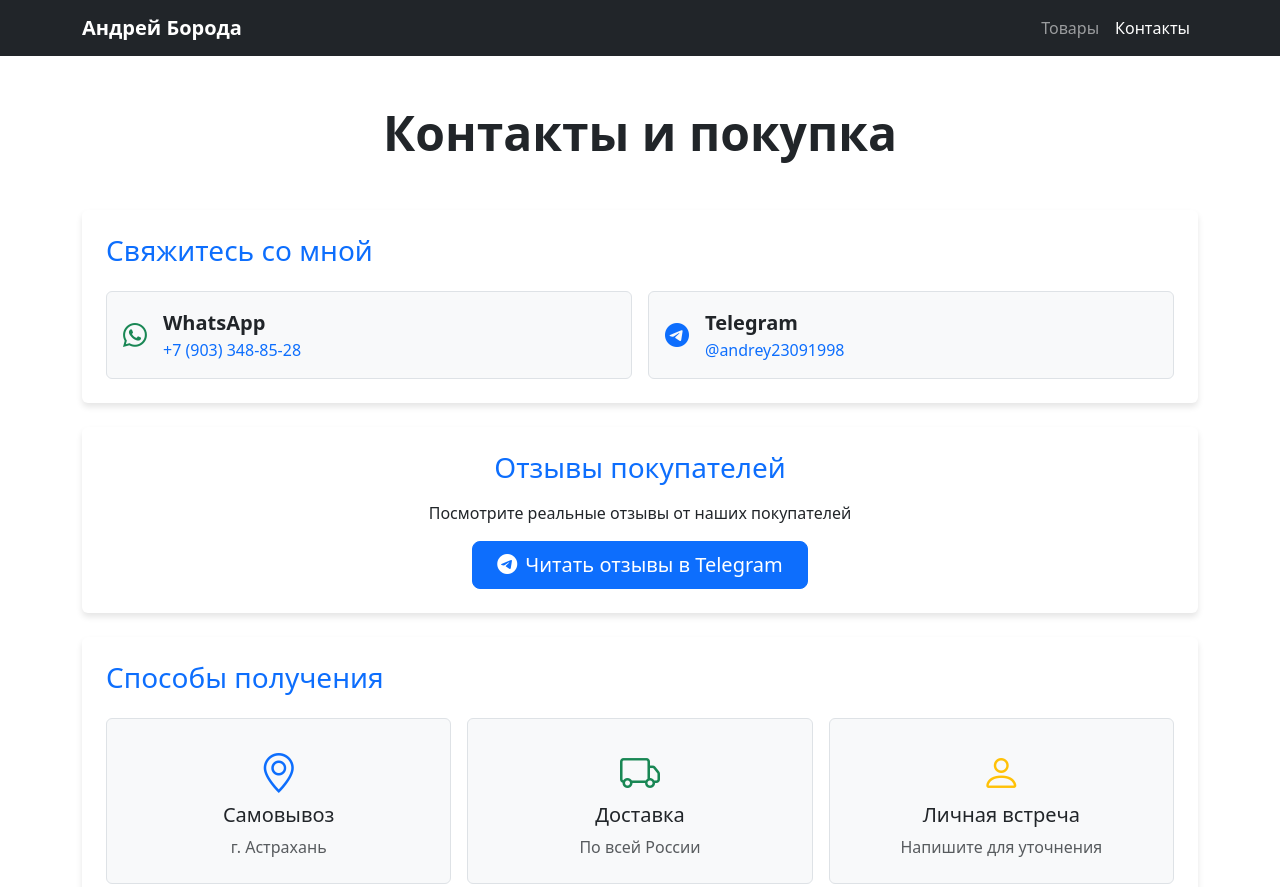
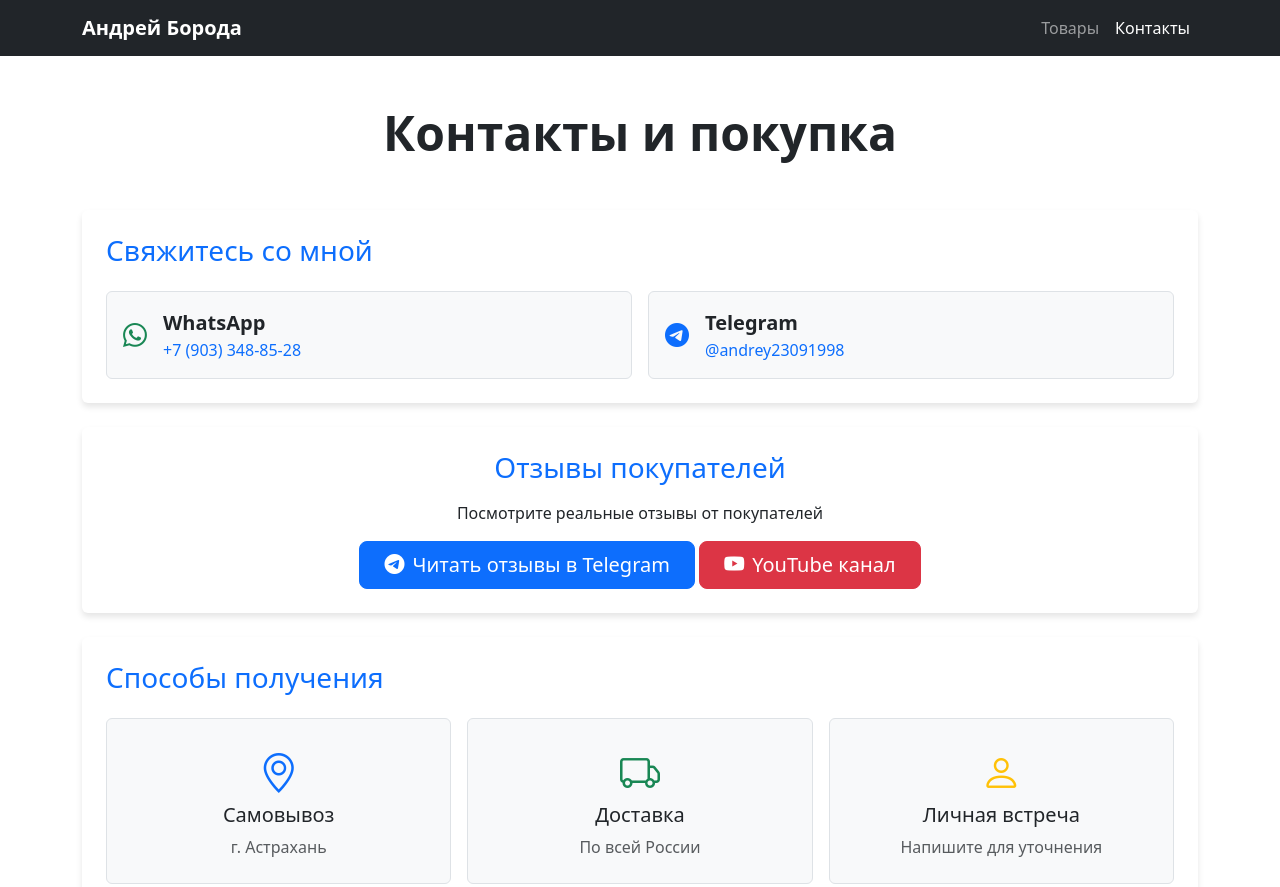
Before and after one commit to andrey-beard/beard-shop, a plain HTML site: page contacts.html in a window 1280 px wide. Shown: the top 887 px of the page. Drawn offline with nearby package versions, Linux system fonts and the light colour scheme.

Commit message:
Update contacts.html

```diff
--- a/contacts.html
+++ b/contacts.html
@@ -130,7 +130,7 @@
             <div class="card-body p-4 text-center">
               <h3 class="card-title mb-3 text-primary">Отзывы покупателей</h3>
               <p class="card-text mb-3 fs-6">
-                Посмотрите реальные отзывы от наших покупателей
+                Посмотрите реальные отзывы от покупателей
               </p>
               <a
                 href="https://t.me/andrey_boroda_minoxidil"
@@ -139,6 +139,14 @@
                 rel="noopener"
               >
                 <i class="bi bi-telegram me-2"></i>Читать отзывы в Telegram
+              </a>
+              <a
+                href="https://www.youtube.com/@Andrey_boroda_life"
+                class="btn btn-danger btn-lg px-4"
+                target="_blank"
+                rel="noopener"
+              >
+                  <i class="bi bi-youtube me-2"></i>YouTube канал
               </a>
             </div>
           </div>
```
